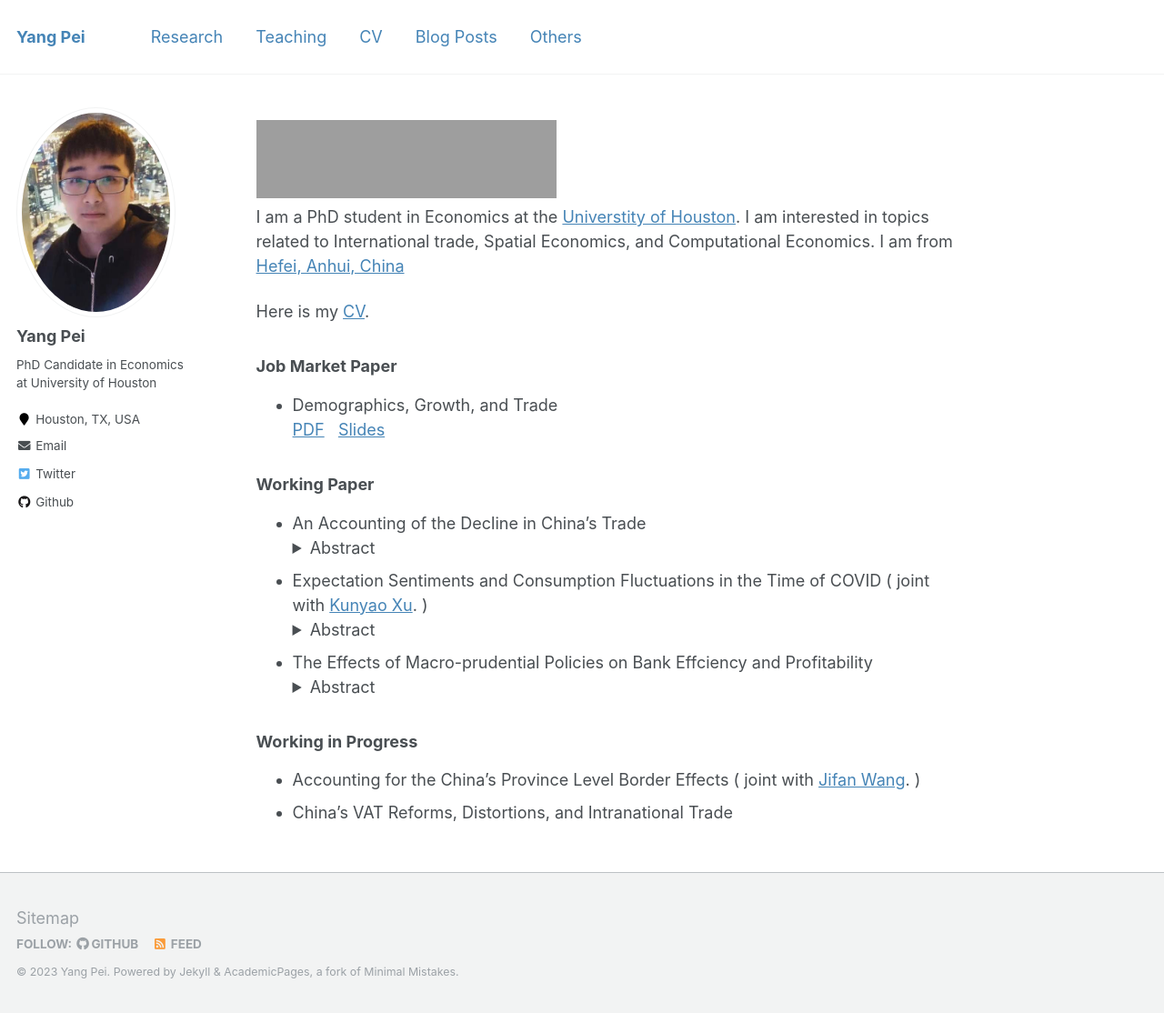
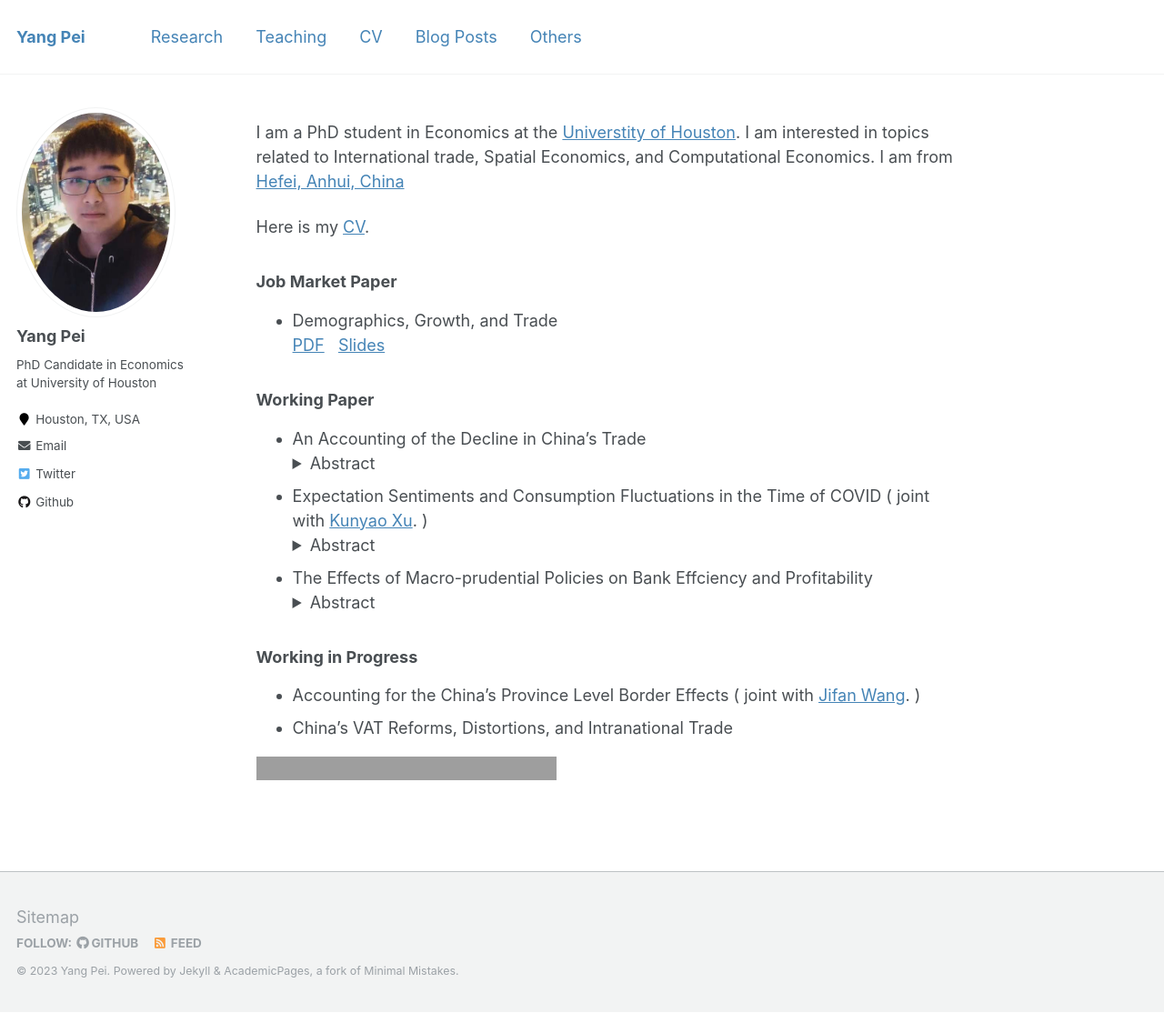
Before and after one commit to ypei1/ypei1.github.io, a Jekyll site: the page built from _pages/about.md, in a window 1280 px wide and 1114 px high. Shown: the whole window at 91% size. Built offline with Jekyll 4.4.1, drawn with Linux system fonts in a browser that asks for light colours; grey boxes are pictures that could not be loaded.

Commit message:
Update about.md

```diff
--- a/_pages/about.md
+++ b/_pages/about.md
@@ -7,8 +7,6 @@
   - /about/
   - /about.html
 ---
-<iframe frameborder="no" border="0" marginwidth="0" marginheight="0" width=330 height=86 src="//music.163.com/outchain/player?type=2&id=1936068414&auto=1&height=66"></iframe>
-
 
 I am a PhD student in Economics at the [Universtity of Houston](https://www.uh.edu/class/economics/).  I am interested in topics related to International trade, Spatial Economics, and Computational Economics. I am from [Hefei, Anhui, China](https://goo.gl/maps/nFJeT9D8u1xQcx4Z7)
 
@@ -40,6 +38,15 @@
 ### Working in Progress
 - Accounting for the China's Province Level Border Effects ( joint with [Jifan Wang](https://gufaculty360.georgetown.edu/s/contact/0031Q00002Nq2l1QAB/jifan-wang). )   <br>
 - China's VAT Reforms, Distortions, and Intranational Trade
+
+
+
+
+
+
+
+
+<iframe frameborder="no" border="0" marginwidth="0" marginheight="0" width=330 height=26 src="//music.163.com/outchain/player?type=2&id=1936068414&auto=1&height=66"></iframe>
 
 
 <!-- ---
```
